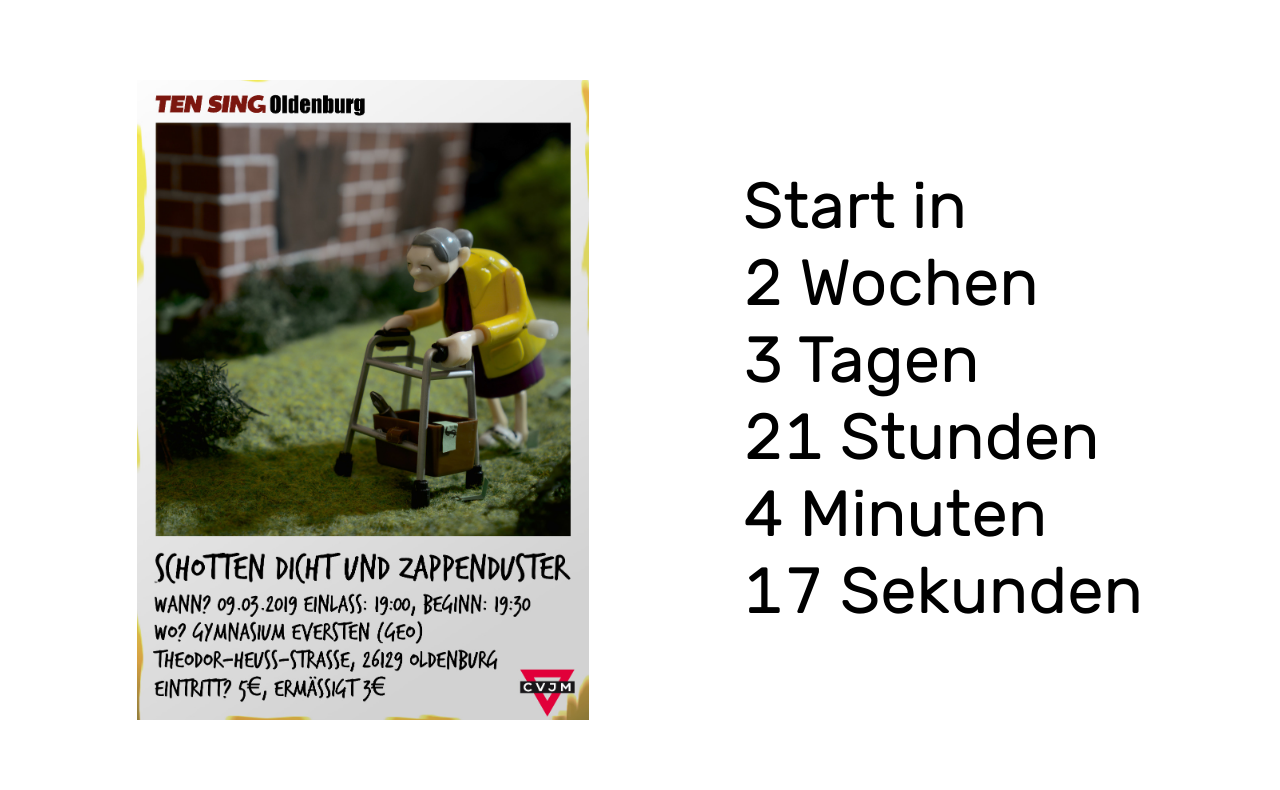
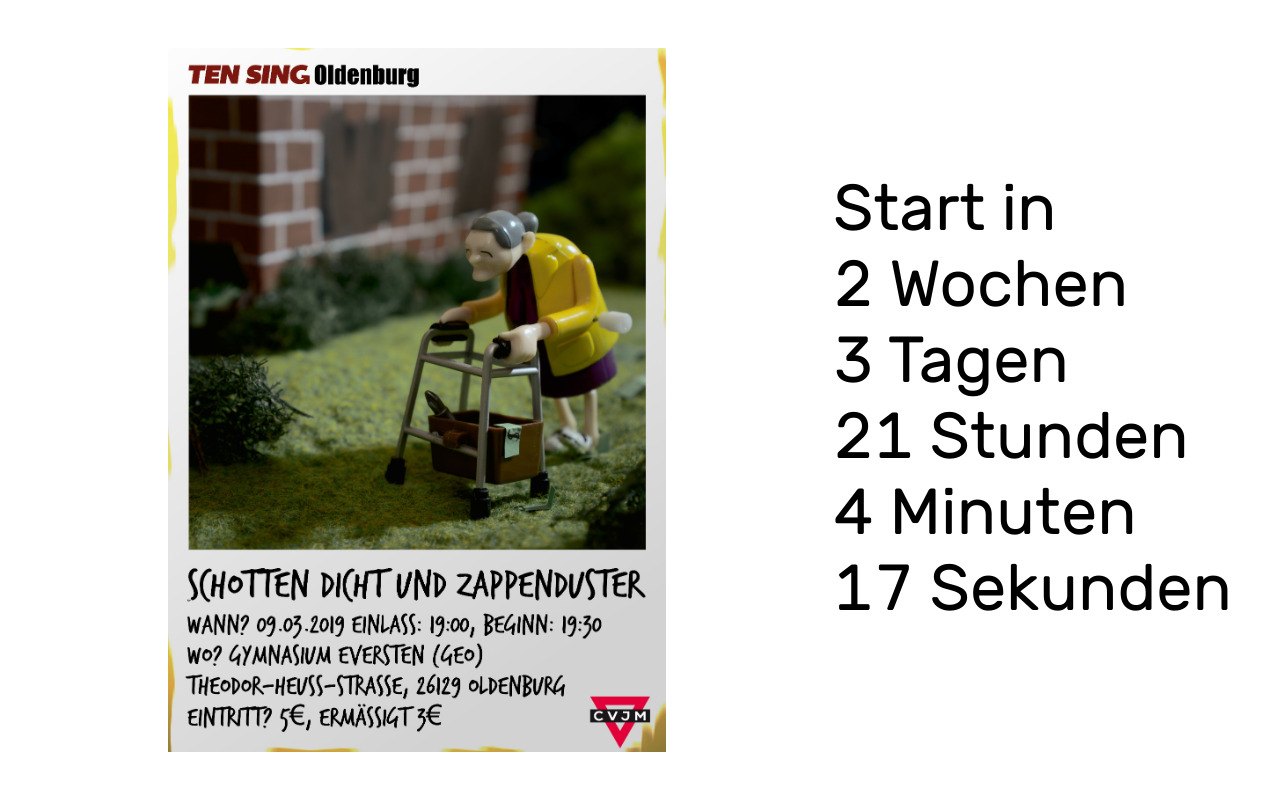
Before and after one commit to malte-j/TensingCountdown, a website built with Parcel: page src/index.html in a window 1280 px wide. Built offline with nearby package versions, Linux system fonts and the light colour scheme.

Commit message:
better responsiveness and scaling

```diff
--- a/src/index.css
+++ b/src/index.css
@@ -1,9 +1,3 @@
-@import './fonts/rubik';
-
-* {
-	box-sizing: border-box;
-}
-
 @import './fonts/rubik';
 
 * {
@@ -23,50 +17,48 @@
 
 #app {
 	height: 100%;
-	padding: 20px 20px 0 20px;
+	padding: 20px 20px 20px 20px;
+
 	display: flex;
 	flex-direction: column;
 	align-items: center;
 	justify-content: space-between;
 }
 
-.timerWrapper {
+.poster {
+	background: no-repeat center url("./media/poster.jpeg");
+	background-size: contain;
+	width: 100%;
+
+	margin-bottom: 20px;
+
 	flex-grow: 1;
-
-	font-size: calc(6px + 2vh);
-
-	display: flex;
-	align-items: center;
-	justify-content: center;
 }
 
-img {
-	width: 100%;
-	height: auto;
+#pageTimer {
+	font-size: calc(5px + 3vh);
 }
 
-@media screen and (min-aspect-ratio: 10/14) {
-	html {
-		font-size: 300%;
-	}
-
+@media screen and (min-aspect-ratio: 1/1) {
 	#app {
-		padding: 60px;
+		padding: 6vmin;
 
 		flex-direction: row;
 		align-items: center;
 		justify-content: space-around;
 	}
 
-	img {
-		height: 90vh;
-		max-height: 50vw;
-		width: auto;
+	#pageTimer {
+		font-size: calc(25px + 5vh);
+
+		flex-grow: 0;
 	}
 
-	.timerWrapper {
-		flex-grow: 0;
-		font-size: calc(14px + 4vw);
+	.poster {
+		margin-bottom: 0;
+		margin-right: 6vmin;
+		width: auto;
+		height: 100%;
+	}
 
-	}
 }
--- a/src/index.html
+++ b/src/index.html
@@ -20,10 +20,9 @@
 </head>
 <body>
 	<div id="app">
-		<img src="./media/poster.jpeg" alt="Tensing Show Poster">
-		<div class="timerWrapper">
-			<div id="pageTimer"></div>
-		</div>
+		<div class="poster"></div>
+
+		<div id="pageTimer"></div>
 	</div>
 
 	<script src="./index.js"></script>
```
